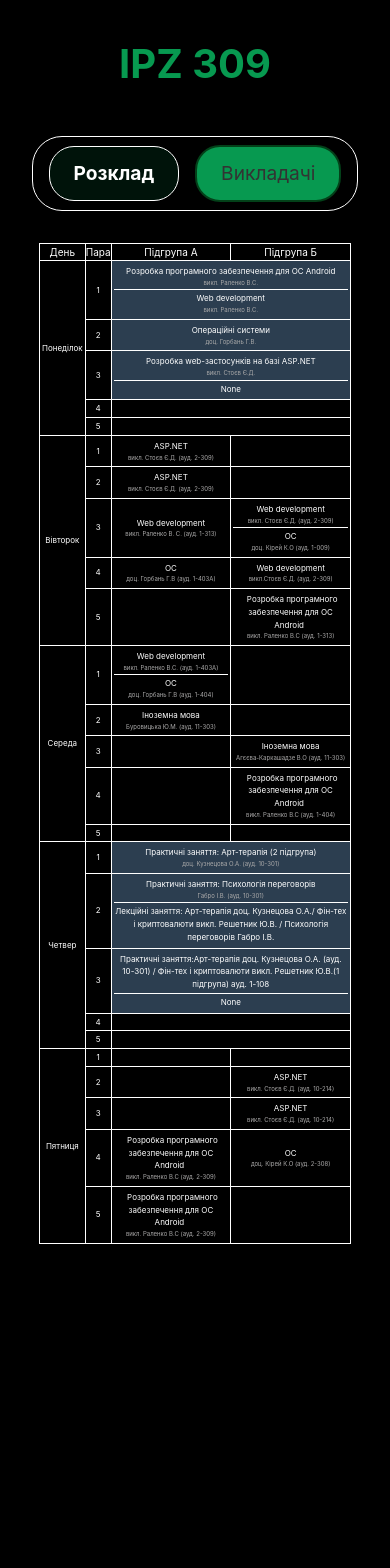
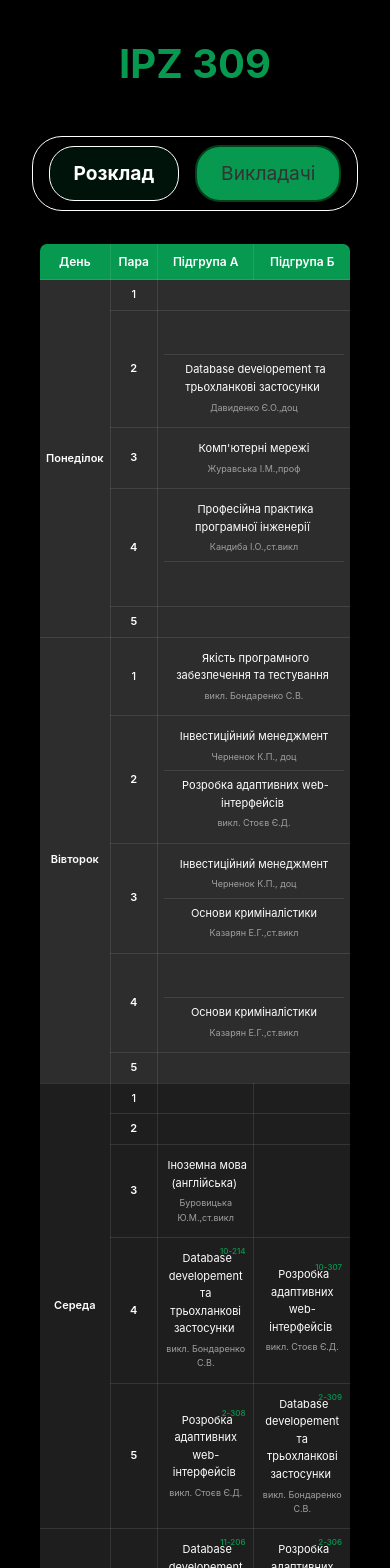
Before and after one commit to 2blexxn2/209rep, a Vue app: page / in a window 390 px wide. Shown: the top 1568 px of the page. Built offline with nearby package versions, Linux system fonts and the light colour scheme.

Commit message:
new schedule 2025

```diff
--- a/package.json
+++ b/package.json
@@ -23,11 +23,12 @@
     "autoprefixer": "^10.4.17",
     "chromedriver": "^121.0.0",
     "geckodriver": "^4.3.1",
+    "glob": "^11.0.1",
     "nightwatch": "^3.4.0",
     "postcss": "^8.4.35",
     "tailwindcss": "^3.4.1",
     "ts-node": "^10.9.2",
-    "vite": "^5.0.11",
+    "vite": "^5.4.11",
     "vite-plugin-nightwatch": "^0.4.6"
   }
 }
--- a/src/views/AboutView.vue
+++ b/src/views/AboutView.vue
@@ -58,9 +58,23 @@ export default {
           consultations: "",
         },
 
+				//поменять
+				{
+					name: "Бондаренко Стефанія Віталіївна",
+					telegram: "gg_days",
+					email: "",
+					courses: "Мова програмування Python",
+					links: [
+						{
+							text: "Особисте посилання",
+							url: "",
+						},
+					],
+					consultations: "",
+				},
         {
           name: "Боровльова Світлана Юріївна",
-          telegram: "BSU1952",
+					telegram: "BSU1952",
           email: "svetlya1952@gmail.com",
           courses: "Мова програмування Python",
           links: [
@@ -109,6 +123,20 @@ export default {
           consultations: "",
         },
 
+				{
+					name: "Давиденко Євген Олександрович",
+					telegram: "DavydenkoYevhen",
+					email: "davydenko@chmnu.edu.ua",
+					courses: "SPA",
+					links: [
+						{
+							text: "Особисте посилання",
+							url: "https://meet.google.com/cat-tnso-ydp",
+						},
+					],
+					consultations: "",
+				},
+
         {
           name: "Кандиба Ігор Олександрович",
           telegram: "KandybaIhor",
@@ -145,6 +173,15 @@ export default {
           // links: [{ text: "Особисте посилання", url: "" }],
           consultations: "",
         },
+
+				{
+					name: "Савінов Володимир Юрійович",
+					telegram: "stoievyevhenii",
+					email: "stoev.evgeny@gmail.com",
+					courses: "Комп'ютерні мережі",
+					// links: [{ text: "Особисте посилання", url: "" }],
+					consultations: "",
+				},
 
         {
           name: "Стоєв Євгеній Дмитрович",
--- a/src/views/HomeView.vue
+++ b/src/views/HomeView.vue
@@ -5,19 +5,16 @@ const schedule = ref([
   {
     day: "Понеділок",
     lessons: [
+      { group: "AB", subject: "" },
       {
         group: "AB",
         subjects: [
+          { name: "None", teacher: "" },
+
           {
-						name: "Розробка програмного забезпечення для ОС Android",
-						teacher: "викл. Раленко В.С.",
-						link: "https://meet.google.com/fhu-hdbz-xcm",
-					},
-					{
-						name: "Web development",
-						teacher: "викл. Раленко В.С.",
-						link: "https://meet.google.com/fhu-hdbz-xcm",
-
+            name: "Database developement та трьохланкові застосунки",
+            teacher: "Давиденко Є.О.,доц",
+						link: "http://meet.google.com/cat-tnso-ydp",
           },
         ],
       },
@@ -25,24 +22,23 @@ const schedule = ref([
         group: "AB",
         subjects: [
           {
-						name: "Операційні системи",
-						teacher: "доц. Горбань Г.В.",
-						link: "https://meet.google.com/ntv-xafm-imh"
-					}
+            name: "Комп'ютерні мережі",
+            teacher: "Журавська І.М.,проф",
+						link: " https://meet.google.com/iyv-nkyo-uxj",
+          },
         ],
       },
       {
         group: "AB",
         subjects: [
           {
-						name: "Розробка web-застосунків на базі ASP.NET",
-						teacher: "викл. Стоєв Є.Д.",
-						link: "https://meet.google.com/czq-ofrv-xar"
+            name: "Професійна практика програмної інженерії",
+            teacher: "Кандиба І.О.,ст.викл",
+						link: "https://meet.google.com/wau-wiwx-rsq",
           },
           { name: "None", teacher: "" },
         ],
       },
-			{ group: "AB", subject: "" },
       { group: "AB", subject: "" },
     ],
   },
@@ -51,13 +47,97 @@ const schedule = ref([
     day: "Вівторок",
     lessons: [
       {
+        group: "AB",
+        subjects: [
+          {
+            name: "Якість програмного забезпечення та тестування",
+            teacher: "викл. Бондаренко С.В.",
+						link: "https://meet.google.com/waf-ajkc-ydu",
+          },
+        ],
+      },
+      {
+        group: "AB",
+        subjects: [
+          {
+            name: "Інвестиційний менеджмент",
+            teacher: "Черненок К.П., доц",
+						link: "https://us04web.zoom.us/j/4605528245?pwd=QnNTblFiYnFhQStZSmF6SVo4WnhKQT09",
+          },
+          {
+            name: "Розробка адаптивних web-інтерфейсів",
+            teacher: "викл. Стоєв Є.Д.",
+						link: "https://meet.google.com/czq-ofrv-xar",
+          },
+        ],
+      },
+      {
+        group: "AB",
+        subjects: [
+          {
+            name: "Інвестиційний менеджмент",
+            teacher: "Черненок К.П., доц",
+						link: "https://us04web.zoom.us/j/4605528245?pwd=QnNTblFiYnFhQStZSmF6SVo4WnhKQT09",
+          },
+          {
+            name: "Основи криміналістики",
+            teacher: "Казарян Е.Г.,ст.викл",
+            link: "",
+          },
+        ],
+      },
+      {
+        group: "AB",
+        subjects: [
+          {
+            name: "None",
+            teacher: "",
+            link: "",
+          },
+          {
+            name: "Основи криміналістики",
+            teacher: "Казарян Е.Г.,ст.викл",
+            link: "",
+          },
+        ],
+      },
+      { group: "AB", subject: "" },
+    ],
+  },
+
+  {
+    day: "Середа",
+    lessons: [
+      { group: "A", subject: "", group2: "Б", subject2: "" },
+      { group: "A", subject: "", group2: "Б", subject2: "" },
+			 {
+				group: "А",
+				subjects: [
+					{
+						name: "Іноземна мова (англійська)",
+						teacher: "Буровицька Ю.М.,ст.викл",
+						link: "https://us04web.zoom.us/j/8862508048?pwd=0VyHahbAenpXOGDaqBVG7p9yOOeYcv.1",
+					},
+				],
+			group2: "Б", subject2: "" },
+
+      {
         group: "A",
         subjects: [
           {
-						name: "ASP.NET",
-						teacher: "викл. Стоєв Є.Д. (ауд. 2-309)",
-						link: "https://meet.google.com/czq-ofrv-xar"
-
+            name: "Database developement та трьохланкові застосунки",
+            teacher: "викл. Бондаренко С.В.",
+						audit: "10-214",
+						link: "https://meet.google.com/waf-ajkc-ydu",
+          },
+        ],
+        group2: "Б",
+        subjects2: [
+          {
+            name: "Розробка адаптивних web-інтерфейсів",
+            teacher: "викл. Стоєв Є.Д.",
+						audit: "10-307",
+						link: "https://meet.google.com/czq-ofrv-xar",
           },
         ],
       },
@@ -65,10 +145,56 @@ const schedule = ref([
         group: "A",
         subjects: [
           {
-						name: "ASP.NET",
-						teacher: "викл. Стоєв Є.Д. (ауд. 2-309)",
-						link: "https://meet.google.com/czq-ofrv-xar"
-
+            name: "Розробка адаптивних web-інтерфейсів",
+            teacher: "викл. Стоєв Є.Д.",
+						audit: "2-308",
+						link: "https://meet.google.com/czq-ofrv-xar",
+          },
+        ],
+        group2: "Б",
+        subjects2: [
+          {
+            name: "Database developement та трьохланкові застосунки",
+            teacher: "викл. Бондаренко С.В.",
+						audit: "2-309",
+						link: "https://meet.google.com/waf-ajkc-ydu",
+          },
+        ],
+      },
+    ],
+  },
+  {
+    day: "Четвер",
+    lessons: [
+      {
+        group: "A",
+        subjects: [
+          {
+            name: "Database developement та трьохланкові застосунки",
+            teacher: "викл. Бондаренко С.В.",
+						audit: "11-206",
+						link: "https://meet.google.com/waf-ajkc-ydu",
+          },
+          {
+            name: "Розробка адаптивних web-інтерфейсів",
+            teacher: "викл. Стоєв Є.Д.",
+						audit: "11-206",
+						link: "https://meet.google.com/czq-ofrv-xar",
+          },
+        ],
+        group2: "Б",
+        subjects2: [
+          {
+            name: "Розробка адаптивних web-інтерфейсів",
+            teacher: "викл. Стоєв Є.Д.",
+						audit: "2-306",
+						link: "https://meet.google.com/czq-ofrv-xar",
+          },
+          {
+            name: "Database developement та трьохланкові застосунки",
+            teacher: "викл. Бондаренко С.В.",
+						audit: "2-306",
+						link: "https://meet.google.com/waf-ajkc-ydu",
           },
         ],
       },
@@ -76,97 +202,22 @@ const schedule = ref([
         group: "A",
         subjects: [
           {
-						name: "Web development",
-						teacher: "викл. Раленко В. С. (ауд. 1-313)",
-						link: "https://meet.google.com/fhu-hdbz-xcm",
-
+            name: "Якість програмного забезпечення та тестування",
+            teacher: "викл. Бондаренко С.В.",
+						audit: "11-206",
+						link: "https://meet.google.com/waf-ajkc-ydu",
           },
         ],
         group2: "Б",
         subjects2: [
           {
-						name: "Web development",
-						teacher: "викл. Стоєв Є.Д. (ауд. 2-309)",
-						link: "https://meet.google.com/czq-ofrv-xar"
-
-
-					},
-					{
-						name: "ОС",
-						teacher: "доц. Кірей К.О (ауд. 1-009)",
-						link: "https://meet.google.com/tno-kqsg-nro"
+            name: "Іноземна мова (англійська)",
+            teacher: "Агєєва-Каркашадзе В.О.,доцент б.в.з.",
+						audit: "11-106",
+						link: "https://us04web.zoom.us/j/8848681680?pwd=eXJRRDN3Nk1JclBIRlRrMmRhWUxtQT09",
           },
         ],
       },
-			{
-				group: "A",
-				subjects: [
-					{
-						name: "ОС",
-						teacher: "доц. Горбань Г.В (ауд. 1-403А)",
-						link: "https://meet.google.com/wby-ccff-xgs"
-					},
-				],
-				group2: "Б",
-				subjects2: [
-					{
-						name: "Web development",
-						teacher: "викл.Стоєв Є.Д. (ауд. 2-309)",
-						link: "https://meet.google.com/czq-ofrv-xar"
-
-					},
-				],
-			},
-			{
-				group2: "Б",
-				subjects2: [
-					{
-						name: "Розробка програмного забезпечення для ОС Android",
-						teacher: " викл. Раленко В.С  (ауд. 1-313)",
-						link: "https://meet.google.com/fhu-hdbz-xcm",
-
-					},
-				],
-			},
-		],
-	},
-
-	{
-		day: "Середа",
-		lessons: [
-			{
-				group: "A",
-				subjects: [
-					{
-						name: "Web development",
-						teacher: "викл. Раленко В.С. (ауд. 1-403А)",
-						link: "https://meet.google.com/fhu-hdbz-xcm",
-
-					},
-					{
-						name: "ОС",
-						teacher: "доц. Горбань Г.В (ауд. 1-404)",
-						link: "https://meet.google.com/wby-ccff-xgs"
-
-					},
-				],
-				group2: "Б",
-				subject2: "",
-			},
-
-			{
-				group: "A",
-				subjects: [
-					{
-						name: "Іноземна мова",
-						teacher: "Буровицька Ю.М. (ауд. 11-303)",
-						link: "https://us04web.zoom.us/j/8862508048?pwd=0VyHahbAenpXOGDaqBVG7p9yOOeYcv.1"
-					},
-				],
-				group2: "",
-				subject2: "",
-			},
-
       {
         group: "",
         subject: "",
@@ -174,60 +225,32 @@ const schedule = ref([
         group2: "Б",
         subjects2: [
           {
-						name: "Іноземна мова",
-						teacher: "Агєєва-Каркашадзе В.О (ауд. 11-303)",
+            name: "Якість програмного забезпечення та тестування",
+            teacher: "викл. Бондаренко С.В.",
+						audit:"2-309",
+						link: "https://meet.google.com/waf-ajkc-ydu",
           },
         ],
       },
       {
+        group: "",
+        subject: "",
+
         group2: "Б",
         subjects2: [
           {
-						name: "Розробка програмного забезпечення для ОС Android",
-						teacher: "викл. Раленко В.С (ауд. 1-404)",
-						link: "https://meet.google.com/fhu-hdbz-xcm",
-
+            name: "Професійна практика програмної інженерії",
+            teacher: "Кандиба І.О.,ст.викл",
+						audit: "10-214",
+						link: "https://meet.google.com/wau-wiwx-rsq",
+          },
+					{
+						name: "None",
+						teacher: "",
+						link: "",
 					},
         ],
       },
-			{ group: "A", subject: "", group2: "Б", subject2: "" },
-		],
-	},
-	{
-		day: "Четвер",
-		lessons: [
-			{
-				group: "AB",
-				subjects: [
-					{
-						name: "Практичні заняття: Арт-терапія (2 підгрупа)",
-						teacher: "доц. Кузнецова О.А. (ауд. 10-301)",
-						link: ""
-					}
-				],
-			},
-			{
-				group: "AB",
-				subjects: [{
-					name: "Практичні заняття: Психологія переговорів",
-					teacher: "Габро І.В. (ауд. 10-301)",
-					link: ""
-				},
-				{
-					name: "Лекційні заняття: Арт-терапія доц. Кузнецова О.А./ Фін-тех і криптовалюти викл. Решетник Ю.В. / Психологія переговорів Габро І.В."
-				}]
-			},
-			{
-				group: "AB",
-				subjects: [
-					{
-						name: "Практичні заняття:Арт-терапія доц. Кузнецова О.А. (ауд. 10-301) / Фін-тех і криптовалюти викл. Решетник Ю.В.(1 підгрупа) ауд. 1-108",
-						teacher: "",
-					},
-					{ name: "None", teacher: "" },
-				],
-			},
-			{ group: "AB", subject: "" },
       { group: "AB", subject: "" },
     ],
   },
@@ -236,8 +259,20 @@ const schedule = ref([
     day: "Пятниця",
     lessons: [
       {
-				group: "",
-				subject: "",
+        group: "А",
+        subjects: [
+          {
+            name: "None",
+            teacher: "",
+            link: "",
+          },
+          {
+            name: "Професійна практика програмної інженерії",
+            teacher: "Бондаренко С.В.,викл",
+						audit: "1-403А",
+						link: "https://meet.google.com/waf-ajkc-ydu",
+          },
+        ],
 
         group2: "Б",
         subjects2: [
@@ -248,24 +283,23 @@ const schedule = ref([
         ],
       },
       {
+        group: "А",
+        subjects: [
+          {
+            name: "Професійна практика програмної інженерії",
+            teacher: "Бондаренко С.В.,викл",
+						audit: "10-308",
+						link: "https://meet.google.com/waf-ajkc-ydu",
+          },
+        ],
+
         group2: "Б",
         subjects2: [
           {
-						name: "ASP.NET",
-						teacher: "викл. Стоєв Є.Д. (ауд. 10-214)",
-						link: "https://meet.google.com/czq-ofrv-xar"
-
-					},
-				],
-			},
-			{
-				group2: "B",
-				subjects2: [
-					{
-						name: "ASP.NET",
-						teacher: "викл. Стоєв Є.Д. (ауд. 10-214)",
-						link: "https://meet.google.com/czq-ofrv-xar"
-
+            name: "Комп'ютерні мережі",
+						teacher: "ст. викл. Тогоєв О.Р.",
+						audit: "2-509",
+						link: "https://meet.google.com/mus-negh-piv",
           },
         ],
       },
@@ -273,35 +307,26 @@ const schedule = ref([
         group: "А",
         subjects: [
           {
-						name: "Розробка програмного забезпечення для ОС Android",
-						teacher: "викл. Раленко В.С (ауд. 2-309)",
-						link: "https://meet.google.com/fhu-hdbz-xcm",
-
+            name: "Комп'ютерні мережі",
+            teacher: "Савінов В.Ю.,доц",
+						audit: "1-009а",
+						link: "https://meet.google.com/mus-negh-piv",
           },
         ],
 
         group2: "Б",
         subjects2: [
           {
-						name: "ОС",
-						teacher: "доц. Кірей К.О (ауд. 2-308)",
-						link: "https://meet.google.com/tno-kqsg-nro"
-
+            name: "Професійна практика програмної інженерії",
+            teacher: "Кандиба І.О.,ст.викл",
+						audit: "10-307",
+						link: "https://meet.google.com/wau-wiwx-rsq",
           },
         ],
       },
+      { group: "AB", subject: "" },
+			{ group: "AB", subject: "" },
 
-			{
-				group: "A",
-				subjects: [
-					{
-						name: "Розробка програмного забезпечення для ОС Android",
-						teacher: "викл. Раленко В.С (ауд. 2-309)",
-						link: "https://meet.google.com/fhu-hdbz-xcm",
-
-					},
-				],
-			},
     ],
   },
 ]);
@@ -326,20 +351,31 @@ const hasContent = (lesson: any) => {
         <th>Підгрупа Б</th>
       </tr>
       <template v-for="(day, dayIndex) in schedule" :key="dayIndex">
-				<tr v-for="(lesson, lessonIndex) in day.lessons" :key="`${dayIndex}-${lessonIndex}`">
+        <tr
+          v-for="(lesson, lessonIndex) in day.lessons"
+          :key="`${dayIndex}-${lessonIndex}`"
+          :class="{ 'day-dark': ['Понеділок', 'Вівторок'].includes(day.day) }"
+        >
           <td v-if="lessonIndex === 0" :rowspan="day.lessons.length">
             {{ day.day }}
           </td>
           <td>{{ lessonIndex + 1 }}</td>
-					<td :class="{ combined: lesson.group === 'AB' && hasContent(lesson) }"
-						:colspan="lesson.group === 'AB' ? 2 : 1">
+          <td
+            :class="{ combined: lesson.group === 'AB' && hasContent(lesson) }"
+            :colspan="lesson.group === 'AB' ? 2 : 1"
+          >
             <template v-if="lesson.subjects">
-							<div v-for="(subject, index) in lesson.subjects" :key="index" class="subject-cell">
+              <div
+                v-for="(subject, index) in lesson.subjects"
+                :key="index"
+                class="subject-cell"
+              >
+                <div class="audit" v-if="subject.audit">{{ subject.audit }}</div>
                 <div>
                   <a v-if="subject.link" :href="subject.link" target="_blank">
-										{{ subject.name }}
+                    {{ subject.name !== "None" ? subject.name : " " }}
                   </a>
-									<span v-else>{{ subject.name }}</span>
+                  <span v-else>{{ subject.name !== "None" ? subject.name : " " }}</span>
                 </div>
                 <div class="teacher">{{ subject.teacher }}</div>
               </div>
@@ -352,12 +388,17 @@ const hasContent = (lesson: any) => {
           </td>
           <td v-if="lesson.group !== 'AB'">
             <template v-if="lesson.subjects2">
-							<div v-for="(subject, index) in lesson.subjects2" :key="index" class="subject-cell">
+              <div
+                v-for="(subject, index) in lesson.subjects2"
+                :key="index"
+                class="subject-cell"
+              >
+                <div class="audit" v-if="subject.audit">{{ subject.audit }}</div>
                 <div>
                   <a v-if="subject.link" :href="subject.link" target="_blank">
-										{{ subject.name }}
+                    {{ subject.name !== "None" ? subject.name : " " }}
                   </a>
-									<span v-else>{{ subject.name }}</span>
+                  <span v-else>{{ subject.name !== "None" ? subject.name : " " }}</span>
                 </div>
                 <div class="teacher">{{ subject.teacher }}</div>
               </div>
@@ -375,63 +416,114 @@ const hasContent = (lesson: any) => {
 	color: white;
 	display: flex;
 	justify-content: center;
-	margin-bottom: 500px;
+	margin-bottom: 100px;
 }
 
 table,
 th,
 td {
-	border: 1px solid rgb(255, 255, 255);
+	border: 1px solid rgba(255, 255, 255, 0.1);
 	border-collapse: collapse;
 }
 
 .table1 {
   text-align: center;
   width: 80%;
+  background-color: transparent;
+  border-radius: 8px;
+  overflow: hidden;
+  box-shadow: 0 4px 6px rgba(0, 0, 0, 0.1);
 }
 
 td {
-	padding: 5px;
+  background-color: #1e1e1e;
+  padding: 12px;
+  transition: background-color 0.3s ease;
+}
+
+.day-dark td {
+  background-color: #2d2d2d;
+}
+
+td:first-child {
+  font-weight: 600;
+}
+
+td:nth-child(2) {
+  font-weight: 500;
 }
 
 .combined {
-	background-color: #2c3e50;
   color: white;
 }
 
+th {
+	background-color: #079950;
+	color: white;
+	padding: 15px;
+	font-weight: 600;
+}
+
 .subject-cell {
-	padding: 5px 0;
+	padding: 8px 0;
+	transition: background-color 0.3s ease;
+	min-height: 3.5em;
+	display: flex;
+	flex-direction: column;
+	justify-content: center;
+	position: relative;
 }
 
 .subject-cell:not(:last-child) {
-	border-bottom: 1px solid white;
+	border-bottom: 1px solid rgba(255, 255, 255, 0.1);
+}
+
+.subject-cell:hover {
+	background-color: #2a2a2a;
 }
 
 .teacher {
 	font-size: 0.8em;
-	color: #abaaaa;
+	color: #a0a0a0;
+	margin-top: 4px;
+}
+
+.audit {
+  position: absolute;
+  top: 2px;
+  right: 5px;
+  color: #079950;
+  font-size: 0.8em;
+  font-weight: 500;
+}
+
+.subject-cell > div:not(.audit) {
+  margin: 2px 0;
 }
 
 @media (max-width: 600px) {
 	.rozklad td {
-		font-size: 8px;
-		padding: 2px;
+		font-size: 11px;
+		padding: 6px;
 	}
 
 	.rozklad th {
-		font-size: 10px;
-	}
-
-	.rozklad tr {
-		font-size: 7px;
+		font-size: 12px;
+		padding: 8px;
 	}
 
 	.subject-cell {
-		padding: 2px 0;
+		padding: 4px 0;
 	}
 
 	.teacher {
-		font-size: 6px;
+		font-size: 9px;
+	}
+
+  .audit {
+    font-size: 8px;
+    top: 1px;
+    right: 2px;
   }
 }
 </style>
```
Also changed, not shown: tailwind.config.js (+5 -3 lines), 1 other file (tests, documents, lock files or other folders). Lines whose indentation alone changed are shown as unchanged.
